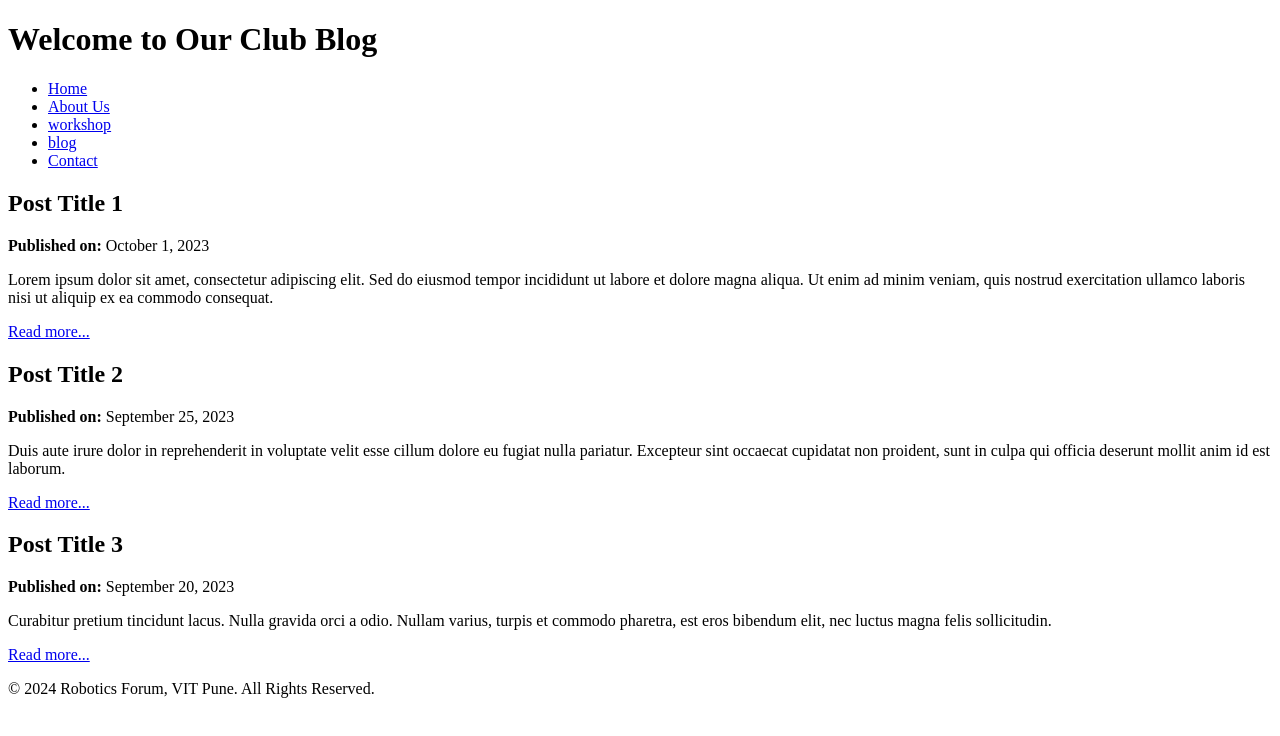
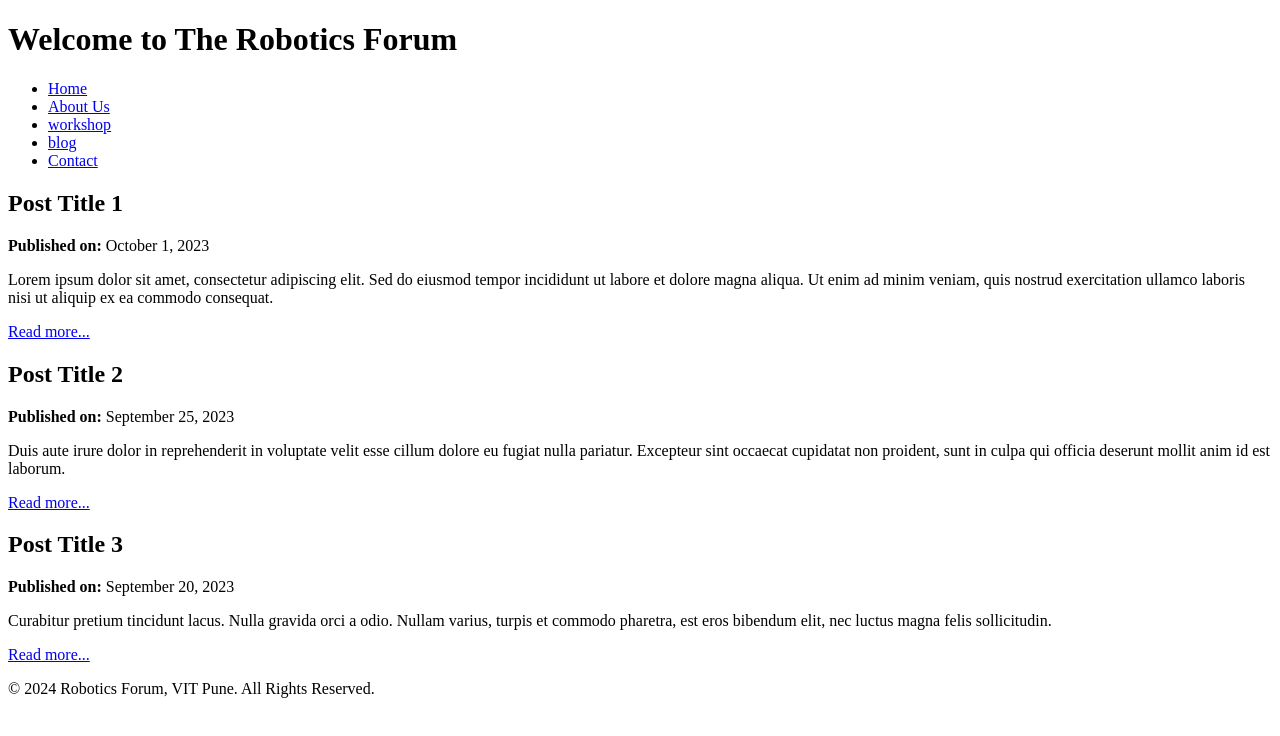
Before and after one commit to SankyAlt/club-html, a plain HTML site: page blog.html in a window 1280 px wide. Drawn offline with Linux system fonts and the light colour scheme.

Commit message:
Update blog.html

```diff
--- a/blog.html
+++ b/blog.html
@@ -7,7 +7,8 @@
 </head>
 <body>
     <header>
-        <h1>Welcome to Our Club Blog</h1>
+        <h1>Welcome to The Robotics Forum
+        </h1>
         <nav>
             <ul>
                 <li><a href="./index.html">Home</a></li>
```
